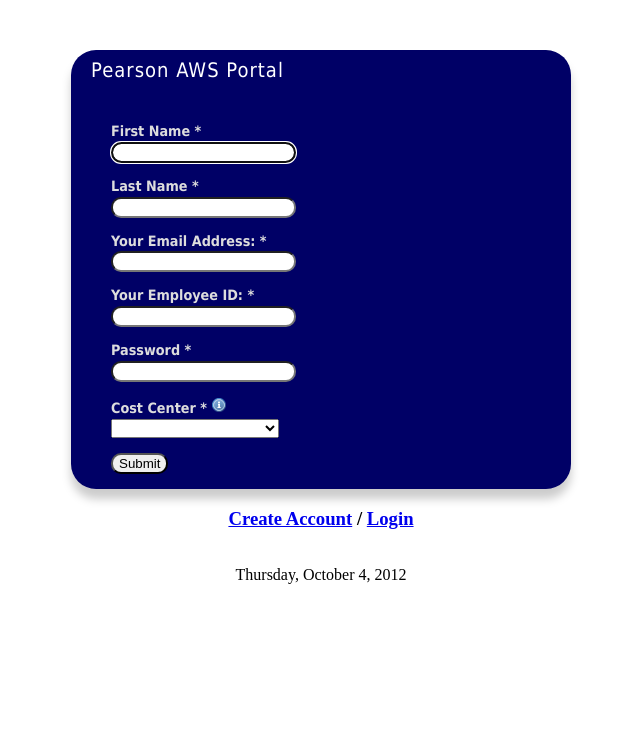
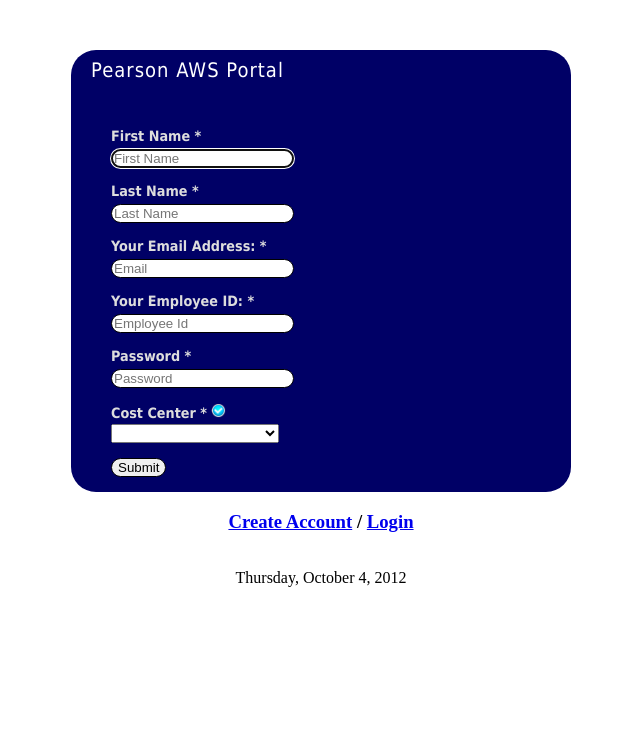
Before and after one commit to ejlax/aws, a PHP site: page /form.php in a window 1280 px wide. Shown: the top 749 px of the page, without its empty margins (319-959 px from the left). Run offline with PHP 8.4, Linux system fonts and the light colour scheme.

Commit message:
Updated forms to HTML5 elements and attributes
provides support for placeholders within the fields

```diff
--- a/form.php
+++ b/form.php
@@ -155,30 +155,31 @@
 			</div>
 			<BR/>
 			<!-- begin form -->
+
 			<form name="form" method=post enctype=multipart/form-data action='' onSubmit="return validatePage1();">
 				<ul class=mainForm id="mainForm_1">
 					<li class="mainForm" id="fieldBox_1">
 						<label class="formFieldQuestion">First Name&nbsp;*</label>
-						<input class=mainForm type=text name=firstName id=firstName size='20' value=''>
+						<input class=mainForm type=text name=firstName id=firstName size='20' value='' placeholder="First Name" autofocus required>
 					</li>
 					<li class="mainForm" id="fieldBox_2">
 						<label class="formFieldQuestion">Last Name&nbsp;*</label>
-						<input class=mainForm type=text name=lastName id=lastName size='20' value=''>
+						<input class=mainForm type=text name=lastName id=lastName size='20' value='' placeholder="Last Name" required>
 					</li>
 					<li class="mainForm" id="fieldBox_3">
 						<label class="formFieldQuestion">Your Email Address:&nbsp;*</label>
-						<input class=mainForm type=text name=email id=email size='20' value=''>
+						<input class=mainForm type=email name=email id=email size='20' value='' placeholder="Email" required>
 					</li>
 					<li class="mainForm" id="fieldBox_4">
 						<label class="formFieldQuestion">Your Employee ID:&nbsp;*</label>
-						<input class=mainForm type=text name=employeeId id=employeeId size='20' value=''>
+						<input class=mainForm type=text name=employeeId id=employeeId size='20' value='' placeholder="Employee Id" required>
 					</li>
 					<li class="mainForm" id="fieldBox_5">
 						<label class="formFieldQuestion">Password&nbsp;*</label>
-						<input class=mainForm type=password name=password id=password size='20' value=''>
+						<input class=mainForm type=password name=password id=password size='20' value='' placeholder="Password" required>
 					</li>
 					<li class="mainForm" id="fieldBox_6">
-						<label class="formFieldQuestion">Cost Center&nbsp;*&nbsp;<a class=info href=#><img src=imgs/tip_small.png border=0><span class=infobox>Please select your cost center for billing and other accounting purposes</span></a></label>
+						<label class="formFieldQuestion">Cost Center&nbsp;*&nbsp;<a class=info href=#><img src=imgs/tip_small1.png width=15 height=15 border=0><span class=infobox>Please select your cost center for billing and other accounting purposes</span></a></label>
 						<select class=mainForm name=costCenter id=costCenter>
 							<option value=''></option>
 							<option value="69333">Implementation Services</option>
@@ -220,6 +221,7 @@
 						<input id="saveForm" class="mainForm" type="submit" value="Submit" />
 					</li>
 			</form>
+
 			<!-- end of form -->
 			<!-- close the display stuff for this page -->
 			</ul>
--- a/style.css
+++ b/style.css
@@ -5,7 +5,6 @@
 	text-align: center;
 	margin: 50px;		/* shift whole page down by 25 pixels */
 	background-color: #FFFFFF;
-	vertical-align: middle;
 }
 
 
@@ -15,20 +14,21 @@
 	border: 0px;
 	border-radius:25px;
 	border-style: solid;
+	text-align: left;
 	margin: 0 auto;
-	text-align: left;
 	width: 500px;
 	background-color: #000066;
-	vertical-align: middle;
-	box-shadow: 0px 10px 10px 0px #CCCCCC;
+	/*box-shadow: 0px 10px 5px 0px #CCCCCC;*/
 }
+
+
 
 ul.mainForm
 {
 	list-style-type: none;
 	font-family: Tahoma, Arial, Verdana, sans-serif;
 	font-size:15px;
-	color:#000066
+	color:#000066;
 	margin: 0 auto;
 	vertical-align: middle;
 }
@@ -42,7 +42,7 @@
 
 input.mainForm
 {
-	border: 1px
+	border: 1px;
 	border-style:solid;
 	border-radius: 10px;
 
@@ -82,7 +82,7 @@
 #formHeader
 {
 	position: relative;
-	border: 0px
+	border: 2px;
 	border-radius:25px;
 	/*border-style:solid;*/
 	width: 70%;
@@ -145,6 +145,7 @@
 	left:20px;
 	top:0px;
 	color: #DDDDDD;
+	padding: 10px;
 }
 
 #formFields
@@ -153,9 +154,11 @@
 	width: 100%;
 	background-color: #dddddd;
 	margin:0 0 0 0;
-	border: 0px
+	border: 0px;
 	border-style: solid;
 	border-radius: 10px;
+	height: 25px;
+	padding: 20px;
 
 
 }
@@ -169,6 +172,7 @@
 	font-size:95%;
 	font-weight:bold;
 	color:#DDDDDD;
+	height: 20px;
 }
 
 label.formFieldOption
@@ -179,9 +183,10 @@
 	margin:-19px 0 0 25px;
 	padding:4px 0 5px 0;
 	width:90%;
-	border: 0px
+	border: 0px;
 	border-radius: 10px;
 	border-style: solid;
+	padding: 10px;
 }
 
 
@@ -189,11 +194,11 @@
 input.formFieldStyle
 {
 	display:block;
-	line-height:1.4em;
+	line-height:10px;
 	margin:8px 0 0 3px;
-	width:13px;
-	height:13px;
-	border: 0px
+	width:20px;
+	height:20px;
+	border: 0px;
 	border-radius: 10px;
 	border-style: solid;
 
@@ -221,7 +226,7 @@
 	font-weight: normal;
 	display:block;
 	position:absolute;
-	top:20px;;
+	top:20px;
 	left:25px;
 	width:205px;
 	height:70px;
```
Also changed, not shown: login.php (+2 -8 lines), imgs/tip_small1.png (added).
